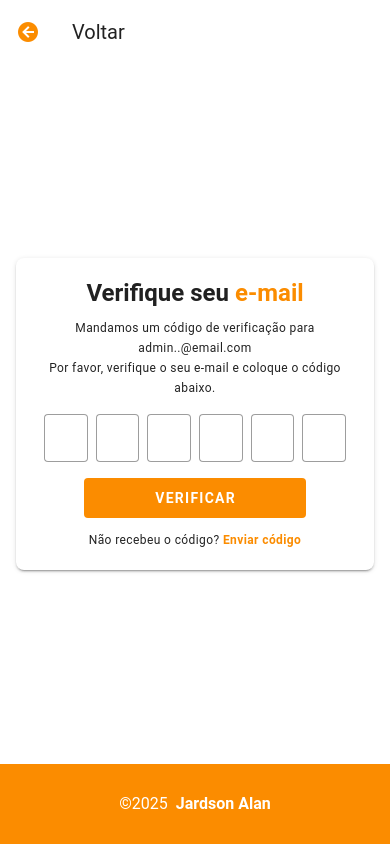
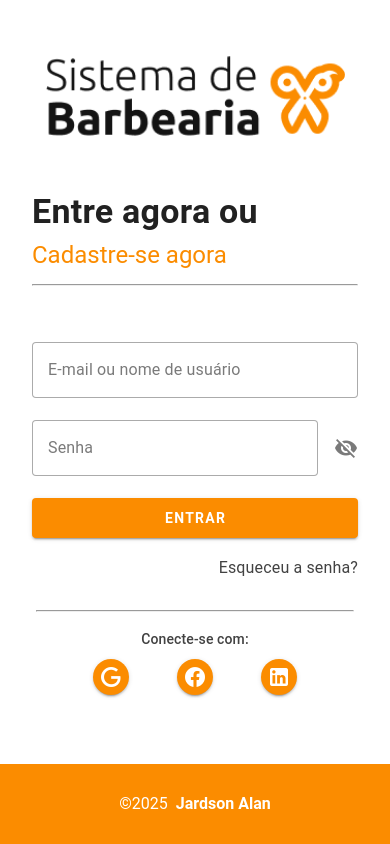
Before and after one commit to jardsonalan/sistema-barbearia, a Vue app: page / in a window 390 px wide. Built offline with nearby package versions, Linux system fonts and the light colour scheme.

Commit message:
feat: adicionando roteamento de rotas para a opção de trocar a senha

```diff
--- a/src/App.vue
+++ b/src/App.vue
@@ -1,7 +1,4 @@
 <script setup lang="ts">
-// import LoginScreen from './views/LoginScreen.vue';
-// import PasswordScreen from './views/PasswordScreen.vue';
-import ValidationCodeScreen from './views/ValidationCodeScreen.vue';
 </script>
 
 <template>
@@ -9,9 +6,7 @@ import ValidationCodeScreen from './views/ValidationCodeScreen.vue';
     <!-- Barra de navegação -->
 
     <v-main>
-      <ValidationCodeScreen />
-      <!-- <PasswordScreen /> -->
-      <!-- <LoginScreen /> -->
+      <router-view />
     </v-main>
 
     <v-footer class="d-flex justify-center ga-2 bg-warning" style="max-height: 80px;">
--- a/src/components/NavBar.vue
+++ b/src/components/NavBar.vue
@@ -2,14 +2,15 @@
 defineProps({
     typeIcon: String,
     typeColor: String,
-    typeTitle: String
+    typeTitle: String,
+    route: String
 })
 </script>
 
 <template>
     <v-app-bar>
         <template v-slot:prepend>
-            <v-btn :icon="typeIcon" :color="typeColor"></v-btn>
+            <v-btn :icon="typeIcon" :color="typeColor" :to="route"></v-btn>
         </template>
 
         <v-app-bar-title>{{ typeTitle }}</v-app-bar-title>
--- a/src/router/index.ts
+++ b/src/router/index.ts
@@ -1,22 +1,24 @@
 import { createRouter, createWebHistory } from 'vue-router'
-// import LoginScreen from '@/views/LoginScreen.vue'
+import LoginScreen from '@/views/LoginScreen.vue'
 
 const router = createRouter({
   history: createWebHistory(import.meta.env.BASE_URL),
   routes: [
-    // {
-    //   path: '/',
-    //   name: 'login',
-    //   component: LoginScreen,
-    // },
-    // {
-    //   path: '/about',
-    //   name: 'about',
-    //   // route level code-splitting
-    //   // this generates a separate chunk (About.[hash].js) for this route
-    //   // which is lazy-loaded when the route is visited.
-    //   component: () => import('../views/AboutView.vue'),
-    // },
+    {
+      path: '/',
+      name: 'login',
+      component: LoginScreen,
+    },
+    {
+      path: '/password',
+      name: 'password',
+      component: () => import('@/views/PasswordScreen.vue'),
+    },
+    {
+      path: '/password/validation-code',
+      name: 'validation-code',
+      component: () => import('@/views/ValidationCodeScreen.vue')
+    }
   ],
 })
 
--- a/src/views/LoginScreen.vue
+++ b/src/views/LoginScreen.vue
@@ -47,7 +47,7 @@ const viewPassword = ref(false)
                                 <div class="d-md-flex justify-md-space-between align-md-center mt-4">
                                     <!-- Link de cadastro para laptops, televisões, entre outros -->
                                     <a v-if="$vuetify.display.mdAndUp" href="#" target="_blank" rel="noopener noreferrer" class="text-subtitle-1 text-warning">Cadastre-se agora</a>
-                                    <a href="#" target="_blank" rel="noopener noreferrer" class="d-flex d-md-inline justify-end w-xl-100 text-subtitle-1 text-grey-darken-3">Esqueceu a senha?</a>
+                                    <a href="/password" rel="noopener noreferrer" class="d-flex d-md-inline justify-end w-xl-100 text-subtitle-1 text-grey-darken-3">Esqueceu a senha?</a>
                                 </div>
                             </div>
                         </v-col>
--- a/src/views/PasswordScreen.vue
+++ b/src/views/PasswordScreen.vue
@@ -3,14 +3,14 @@ import NavBar from '@/components/NavBar.vue';
 </script>
 
 <template>
-  <NavBar flat type-icon="mdi-arrow-left-circle" type-color="warning" type-title="Voltar"/>
+  <NavBar flat type-icon="mdi-arrow-left-circle" type-color="warning" type-title="Voltar" route="/"/>
   <v-container fluid class="fill-height">
     <v-row>
       <v-col cols="12">
         <v-card class="mx-auto pa-6" elevation="2" max-width="500">
           <h1 class="text-h5 font-weight-bold text-center mb-4">Informe seu <span class="text-warning">e-mail</span></h1>
           <v-text-field label="E-mail" class="w-100" style="max-width: 500px;" variant="outlined"/>
-          <v-btn class="w-100 bg-warning font-weight-bold" height="40" width="70%" text="Enviar"/>
+          <v-btn class="w-100 bg-warning font-weight-bold" height="40" width="70%" text="Enviar" to="/password/validation-code"/>
         </v-card>
       </v-col>
     </v-row>
--- a/src/views/ValidationCodeScreen.vue
+++ b/src/views/ValidationCodeScreen.vue
@@ -3,7 +3,7 @@ import NavBar from '@/components/NavBar.vue';
 </script>
 
 <template>
-  <NavBar flat type-icon="mdi-arrow-left-circle" type-color="warning" type-title="Voltar"/>
+  <NavBar flat type-icon="mdi-arrow-left-circle" type-color="warning" type-title="Voltar" route="/password"/>
   <v-container fluid class="fill-height">
     <v-row>
         <v-col cols="12">
@@ -29,6 +29,7 @@ import NavBar from '@/components/NavBar.vue';
                     flat
                     width="70%"
                     class="font-weight-bold"
+                    to="/"
                 />
                 <div class="text-caption mt-3">
                     Não recebeu o código? <a href="#" class="text-decoration-none text-warning font-weight-bold">Enviar código</a>
```
